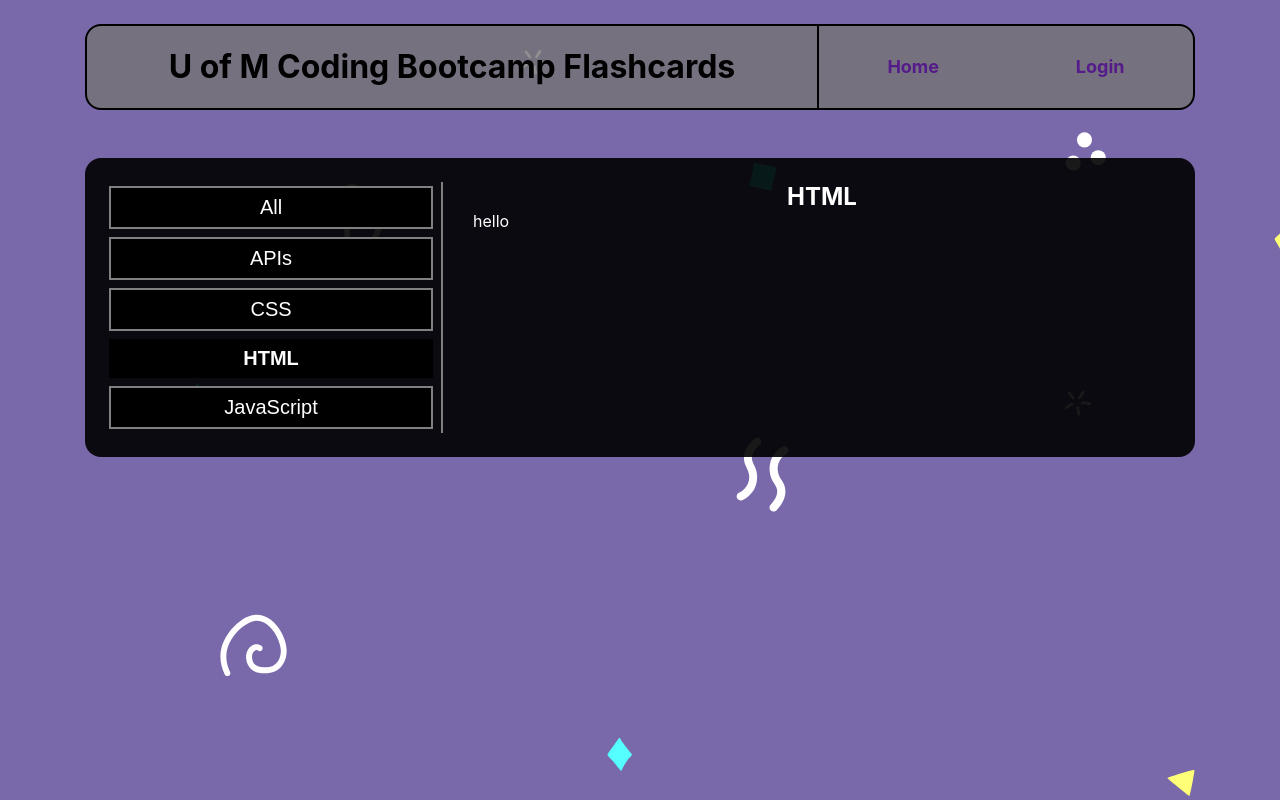
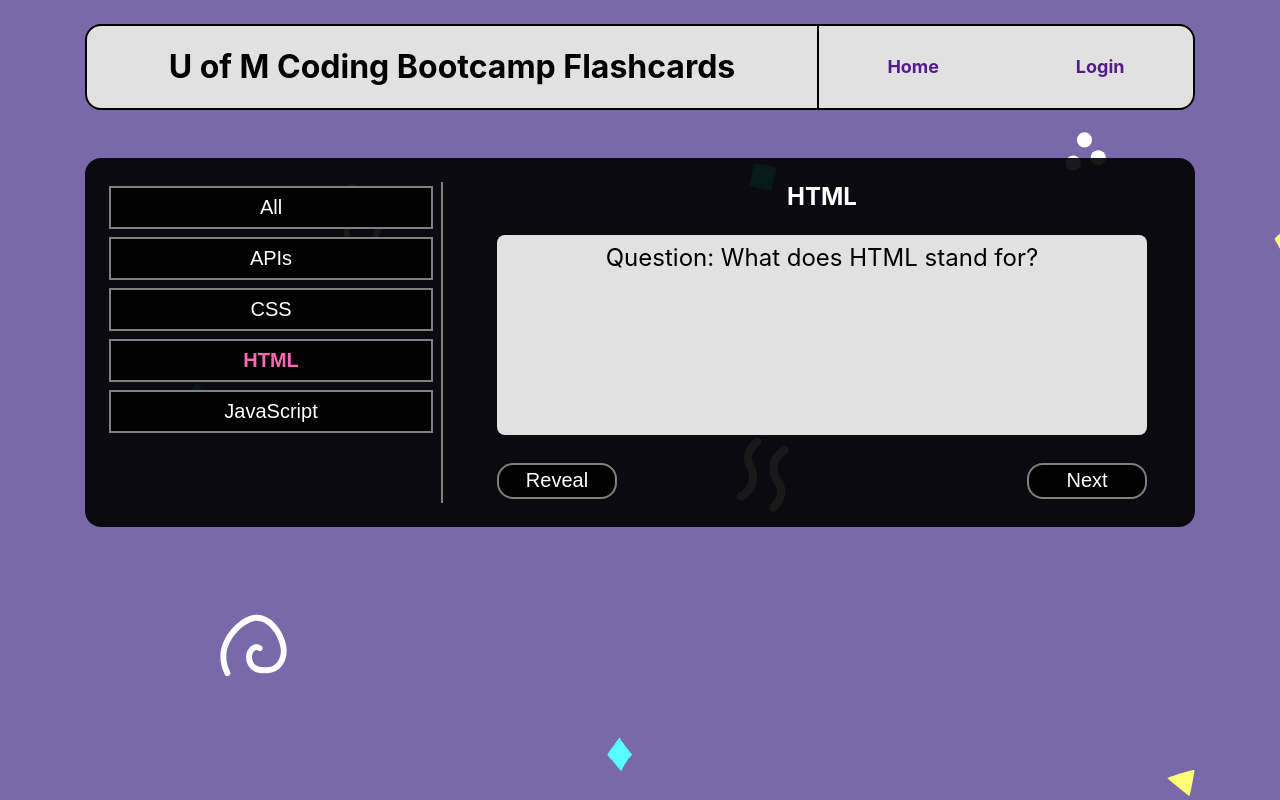
Before and after one commit to paulieDOTjs/flashcard-app, a React (Create React App) app: page /home in a window 1280 px wide. Both pictures are taken after a click on the button "HTML". Built offline with nearby package versions, Linux system fonts and the light colour scheme.

Commit message:
basic flashcard now works just need more questions

```diff
--- a/package.json
+++ b/package.json
@@ -6,6 +6,7 @@
     "@testing-library/jest-dom": "^5.11.4",
     "@testing-library/react": "^11.1.0",
     "@testing-library/user-event": "^12.1.10",
+    "@types/lodash": "^4.14.164",
     "lodash": "^4.17.20",
     "node-sass": "^4.14.1",
     "react": "^17.0.1",
--- a/public/index.html
+++ b/public/index.html
@@ -5,10 +5,7 @@
     <link rel="icon" href="%PUBLIC_URL%/favicon.ico" />
     <meta name="viewport" content="width=device-width, initial-scale=1" />
     <meta name="theme-color" content="#000000" />
-    <meta
-      name="description"
-      content="Web site created using create-react-app"
-    />
+    <meta name="description" content="Coding flashcard app" />
     <link rel="apple-touch-icon" href="%PUBLIC_URL%/logo192.png" />
     <!--
       manifest.json provides metadata used when your web app is installed on a
@@ -24,7 +21,7 @@
       work correctly both with client-side routing and a non-root public URL.
       Learn how to configure a non-root public URL by running `npm run build`.
     -->
-    <title>React App</title>
+    <title>Flashcard App</title>
   </head>
   <body>
     <noscript>You need to enable JavaScript to run this app.</noscript>
--- a/src/components/categories/Categories.scss
+++ b/src/components/categories/Categories.scss
@@ -1,5 +1,5 @@
 .categories {
-  grid-column: 1 3;
+  min-height: 100%;
   border-right: grey 2px solid;
   padding-right: 8px;
   ul {
@@ -19,16 +19,15 @@
         padding: 8px 0;
         text-align: center;
         cursor: pointer;
-
         &:hover {
           color: hotpink;
         }
         &:active {
           background-color: hotpink;
-          color: hotpink;
         }
         &:focus {
-          border: white;
+          color: hotpink;
+          border: grey 2px solid;
           font-weight: bolder;
         }
       }
--- a/src/components/categories/Categories.tsx
+++ b/src/components/categories/Categories.tsx
@@ -14,6 +14,7 @@ function Categories(props: categoriesProps) {
   );
 
   function handleClick(event: MouseEvent) {
+    event.preventDefault();
     const dataName: string | null = event.currentTarget.getAttribute(
       "data-name"
     );
@@ -24,6 +25,7 @@ function Categories(props: categoriesProps) {
 
   return (
     <div className="categories">
+      <form>
         <ul>
           <li>
             <button data-name="All" onClick={handleClick}>
@@ -44,6 +46,7 @@ function Categories(props: categoriesProps) {
             );
           })}
         </ul>
+      </form>
     </div>
   );
 }
--- a/src/components/header/Header.scss
+++ b/src/components/header/Header.scss
@@ -1,13 +1,16 @@
-.header {
+header {
   // margin-top: 24px;
   border: 2px black solid;
   border-radius: 16px;
-  background-color: rgba(117, 116, 117, 0.8);
+  background-color: rgb(225, 225, 225);
 
   display: flex;
 
+  // title {
+  //   font-size: 1000px;
   h1 {
     text-align: center;
     width: 66%;
   }
+  // }
 }
--- a/src/components/header/Header.tsx
+++ b/src/components/header/Header.tsx
@@ -4,10 +4,11 @@ import "./Header.scss";
 
 function Header() {
   return (
-    <div className="header">
+    <header>
       <h1>U of M Coding Bootcamp Flashcards</h1>
+
       <Nav />
-    </div>
+    </header>
   );
 }
 
--- a/src/components/quizBox/QuizBox.scss
+++ b/src/components/quizBox/QuizBox.scss
@@ -1,6 +1,50 @@
 .QuizBox {
+  height: 100%;
+  padding: 0 24px;
   h2 {
     margin: 0;
     text-align: center;
   }
+  .card {
+    height: 50%;
+    margin: 24px 0;
+    background-color: rgb(225, 225, 225);
+    color: black;
+    min-height: 200px;
+    padding: 8px;
+    border-radius: 8px;
+    text-align: center;
+    font-size: 24px;
+  }
+  div,
+  form {
+    min-height: 44px;
+  }
+  form {
+    display: flex;
+    justify-content: space-between;
+    button {
+      padding: 4px;
+      width: 120px;
+      color: white;
+      border: grey 2px solid;
+      border-radius: 16px;
+      margin: 4px 0;
+      background-color: black;
+      font-size: 20px;
+      text-align: center;
+      cursor: pointer;
+      &:hover {
+        color: hotpink;
+      }
+      &:active {
+        background-color: hotpink;
+      }
+      &:focus {
+        color: hotpink;
+        border: grey 2px solid;
+        font-weight: bolder;
+      }
+    }
+  }
 }
--- a/src/components/quizBox/QuizBox.tsx
+++ b/src/components/quizBox/QuizBox.tsx
@@ -1,17 +1,51 @@
-import React from "react";
+import React, { MouseEvent, useEffect, useState } from "react";
 import "./QuizBox.scss";
 import { question } from "../../data/dataInterfaces";
 
 type quizBoxProps = {
-  category: string;
-  cards: question[];
+  category: string | undefined;
+  cards: question[] | undefined;
 };
 
-function QuizBox(props: any) {
+function QuizBox(props: quizBoxProps) {
+  const [currQ, setCurrQ] = useState(0);
+  const [showAns, setShowAns] = useState(false);
+
+  function handleReveal(event: MouseEvent) {
+    event.preventDefault();
+    setShowAns(!showAns);
+  }
+
+  function handleNext(event: MouseEvent) {
+    event.preventDefault();
+    setCurrQ(currQ + 1);
+    setShowAns(false);
+  }
+
+  useEffect(() => {
+    setCurrQ(0);
+  }, [props.cards]);
+
   return (
     <div className="QuizBox">
       <h2>{props.category}</h2>
-      <div>hello</div>
+      <div className="card">
+        {props.cards !== undefined
+          ? props.cards.length <= currQ
+            ? "That's all! You did all the questions in this category. Choose a new category to keep going."
+            : showAns === false
+            ? "Question: " + props.cards[currQ].question
+            : "Answer: " + props.cards[currQ].answer
+          : ""}
+      </div>
+      {props.cards !== undefined && props.cards.length > currQ ? (
+        <form>
+          <button onClick={handleReveal}>Reveal</button>
+          <button onClick={handleNext}>Next</button>
+        </form>
+      ) : (
+        <div> </div>
+      )}
     </div>
   );
 }
--- a/src/data/flashcards.json
+++ b/src/data/flashcards.json
@@ -15,6 +15,10 @@
         {
           "question": "What does CSS stand for?",
           "answer": "Cascading Style Sheets"
+        },
+        {
+          "question": "In CSS what type of selector begins with a '.'? For example '.start-button'.",
+          "answer": "This is a 'class selector.' It will select all elements with the class '.start-button'."
         }
       ]
     },
@@ -22,8 +26,8 @@
       "name": "JavaScript",
       "cards": [
         {
-          "question": "When do you use 'var' to declare a variable?",
-          "answer": "NEVER! Don't do it. Never ever, ever, ever, ever use var"
+          "question": "When should you use 'var' to declare a variable?",
+          "answer": "NEVER! Don't do it. Never ever, ever, ever, ever use var."
         }
       ]
     },
--- a/src/pages/homePage/HomePage.tsx
+++ b/src/pages/homePage/HomePage.tsx
@@ -1,4 +1,6 @@
 import React, { useEffect, useState } from "react";
+import find from "lodash/find";
+
 import Categories from "src/components/categories/Categories";
 import "./HomePage.scss";
 
@@ -8,8 +10,21 @@ import { question } from "../../data/dataInterfaces";
 import QuizBox from "src/components/quizBox/QuizBox";
 
 function HomePage() {
-  const [category, setCategory] = useState<string | undefined>("All");
+  const [category, setCategory] = useState<string | undefined>(
+    "Pick a category"
+  );
   const [cards, setCards] = useState<question[] | undefined>(undefined);
+
+  useEffect(() => {
+    if (category) {
+      const categ = find(data.data, function (obj) {
+        return obj.name === category;
+      });
+      if (categ !== undefined && categ.cards !== undefined) {
+        setCards(categ.cards.sort(() => Math.random() - 0.5));
+      }
+    }
+  }, [category]);
 
   return (
     <div className="homePage">
```
Also changed, not shown: 1 other file (tests, documents, lock files or other folders). Lines whose indentation alone changed are shown as unchanged.
